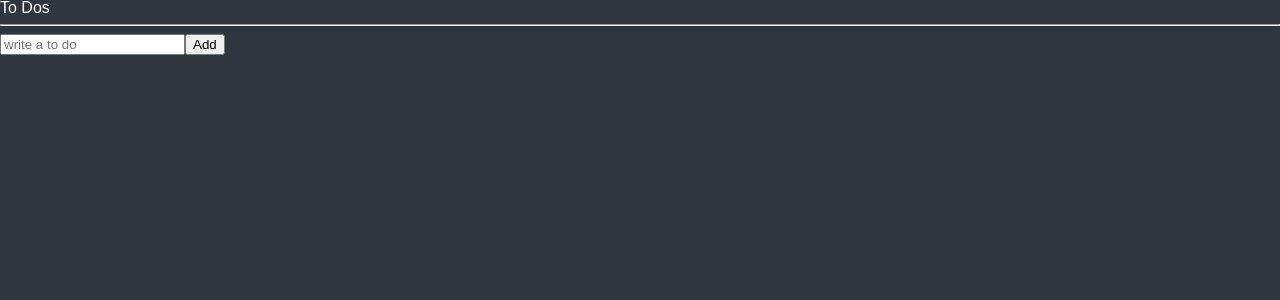
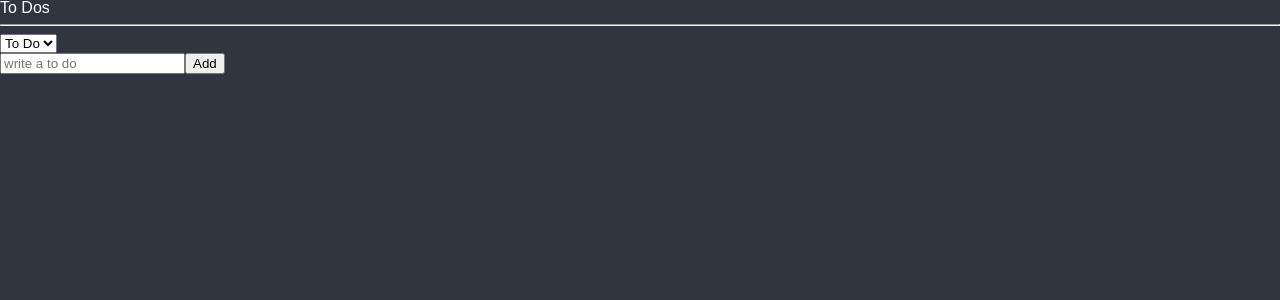
Before and after one commit to GraphTree/React-Practice, a React (Create React App) app: page / in a window 1280 px wide. Shown: the top 300 px of the page. Built offline with nearby package versions, Linux system fonts and the light colour scheme.

Commit message:
refactored app

```diff
--- a/src/components/ToDo.tsx
+++ b/src/components/ToDo.tsx
@@ -9,8 +9,11 @@ function ToDo({text, category, id}:IToDo){
         const {currentTarget:{name}} = event;
         setToDos(oldToDos =>{
             const targetIndex = oldToDos.findIndex(toDo=>toDo.id === id);
-            console.log(targetIndex)
-            return oldToDos
+            const oldToDo = oldToDos[targetIndex];
+            const newToDo = {...oldToDo, category:name as any};
+            return [...oldToDos.slice(0, targetIndex), newToDo, ...oldToDos.slice(targetIndex+1)];
+
+
         })
 
 
--- a/src/components/ToDoList.tsx
+++ b/src/components/ToDoList.tsx
@@ -1,22 +1,28 @@
-import {useState} from 'react'
+
 import CreateToDo from './CreateToDo';
-import {useRecoilValue} from 'recoil'
-import {toDoState} from './atoms'
-import ToDo from './ToDo';
+// import {useRecoilValue} from 'recoil'
+// import {toDoState, toDoSelector} from './atoms'
+// import ToDo from './ToDo';
 
 
 function ToDoList(){
-    const toDos = useRecoilValue(toDoState);
-    console.log(toDos)
+    // const [toDos, doings, dones] = useRecoilValue(toDoSelector);
+    const onInput = (event:React.FormEvent<HTMLSelectElement>)=>{
+        const {currentTarget:{value}} = event;
+        // setToDos(oldToDos =>[{text:value, category:'todo', id:Date.now()}, ...oldToDos]) ;
+    }
+
     return (
         <>
         <div>
             <h1>To Dos </h1>
             <hr />
-            <CreateToDo />
-            <ul>
-            {toDos.map(toDo=><ToDo key={toDo.id} {...toDo} />)}
-            </ul>
+                <select onInput={onInput}>
+                    <option value="todo">To Do</option>
+                    <option value="doing">Doing</option>
+                    <option value="done">Done</option>
+                </select>
+            <CreateToDo/>
         </div>
 
         </>
--- a/src/components/atoms.tsx
+++ b/src/components/atoms.tsx
@@ -1,4 +1,4 @@
-import {atom} from 'recoil';
+import {atom, selector} from 'recoil';
 
 export interface IToDo{
     text:string,
@@ -7,7 +7,24 @@ export interface IToDo{
 }
 
 
+export const categoryState = atom({
+    key:'categoryState',
+    default:'todo'
+});
+
 export const toDoState = atom<IToDo[]>({
     key : 'toDo',
     default : []
 })
+
+export const toDoSelector = selector({
+    key : 'toDoSelector',
+    get : ({get})=>{
+        const toDos = get(toDoState);
+        return [
+            toDos.filter(toDo=>toDo.category === 'todo'),
+            toDos.filter(toDo=>toDo.category === 'doing'),
+            toDos.filter(toDo=>toDo.category === 'done')
+        ];
+    }
+})
```
